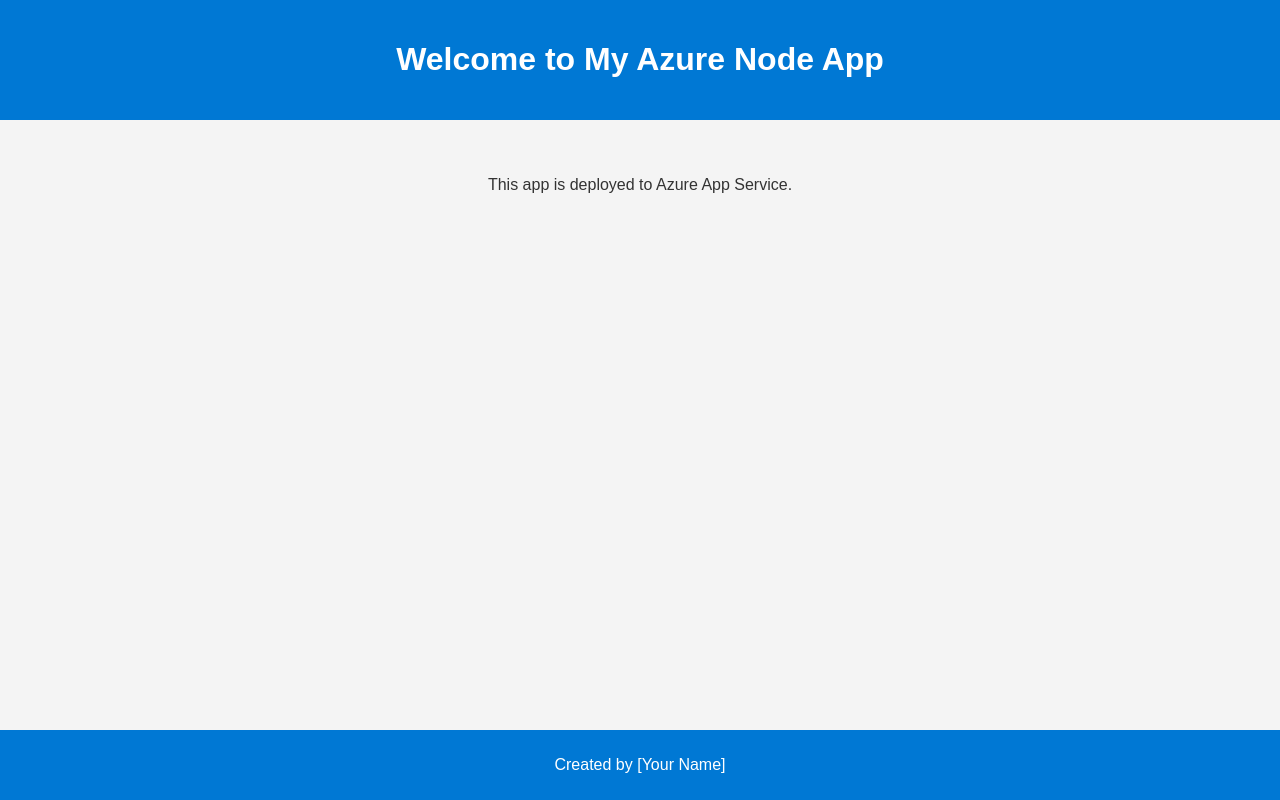
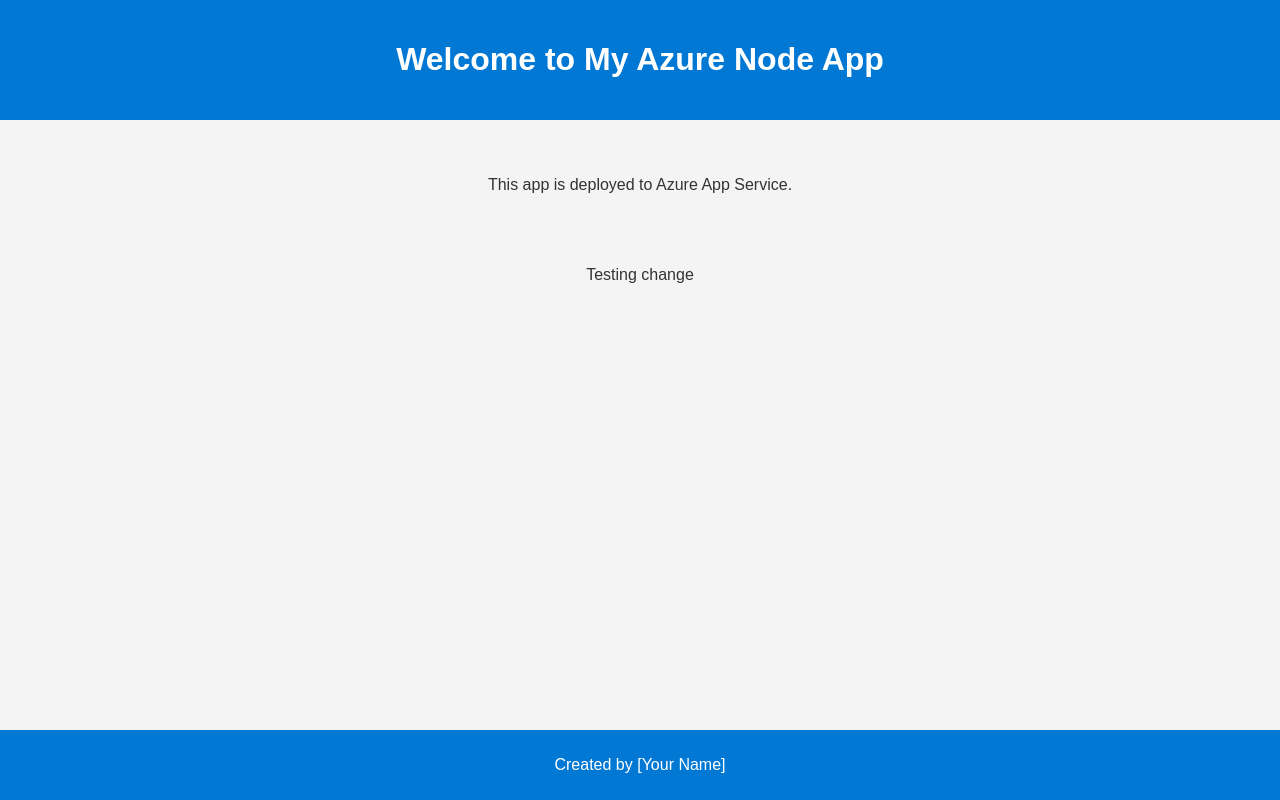
Before and after one commit to Josh-Bundock/azure-webapp, a website: page public/index.html in a window 1280 px wide. Drawn offline with Linux system fonts and the light colour scheme.

Commit message:
Updated text

```diff
--- a/public/index.html
+++ b/public/index.html
@@ -9,6 +9,7 @@
 <body>
     <header><h1>Welcome to My Azure Node App</h1></header>
     <main><p>This app is deployed to Azure App Service.</p></main>
+    <p>Testing change</p>
     <footer><p>Created by [Your Name]</p></footer>
 </body>
 </html>
```
